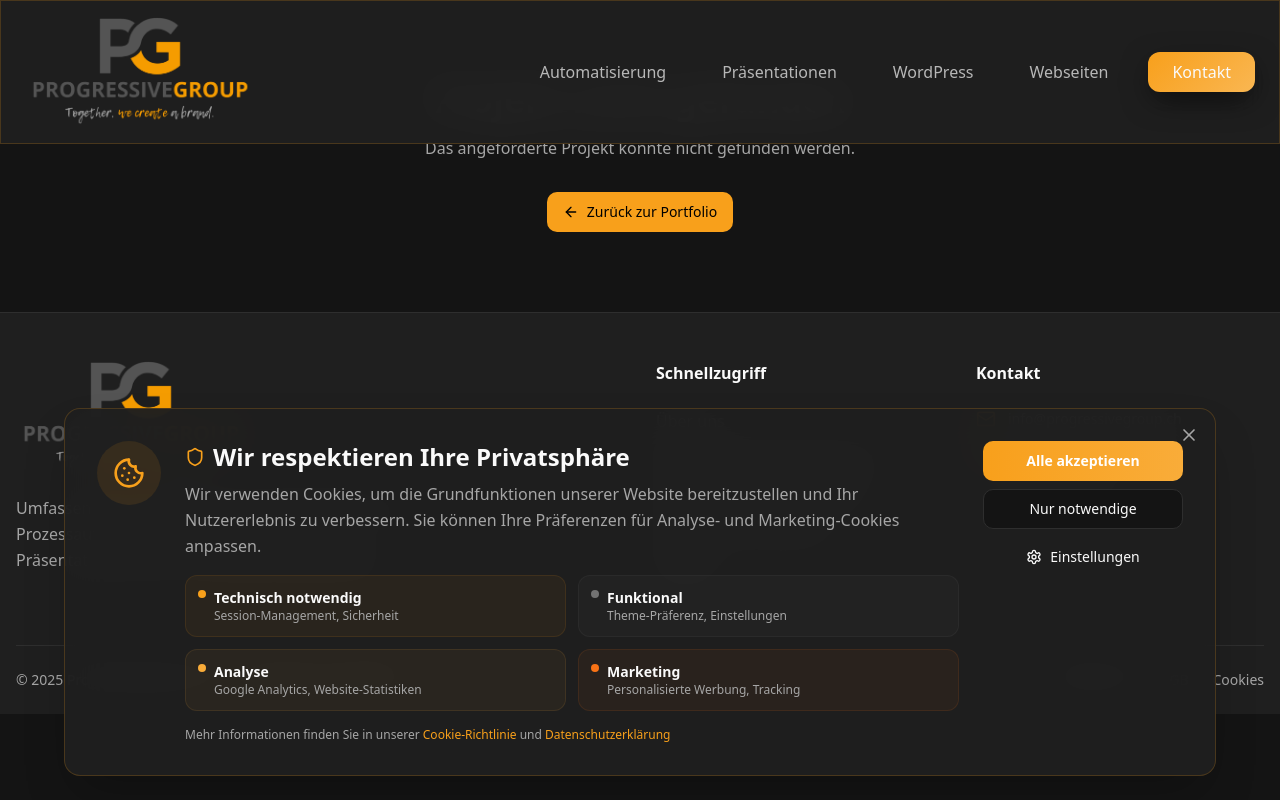
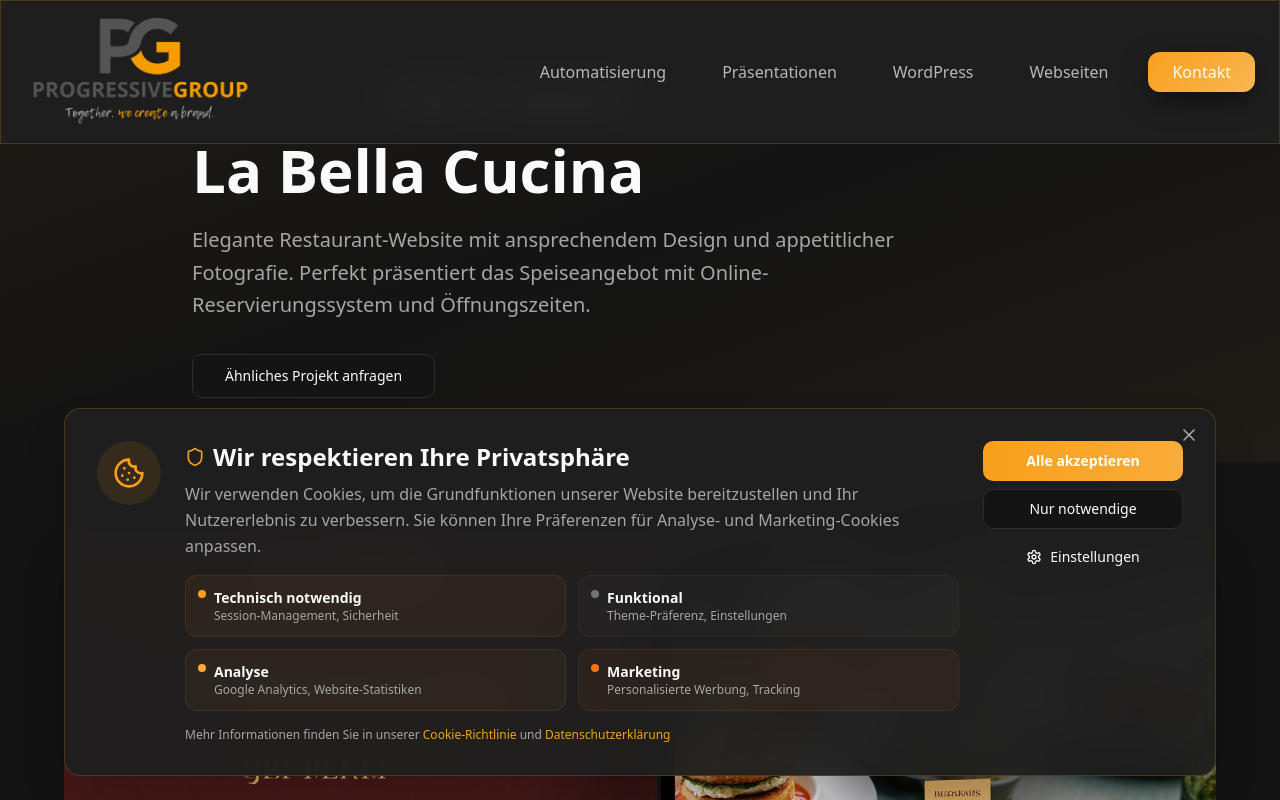
Before and after one commit to Centrumbip/progressivegroup-ch-de-ffd96cee, a React (Vite) app: page /portfolio/bella-cucina-restaurant in a window 1280 px wide. Shown: the top 800 px of the page. Built offline with nearby package versions, Linux system fonts and the light colour scheme; the HTML template or start-up script is replaced by a standard one.

Commit message:
Fix portfolio navigation

```diff
--- a/src/pages/PortfolioDetail.tsx
+++ b/src/pages/PortfolioDetail.tsx
@@ -5,60 +5,267 @@ import { Card, CardContent, CardDescription, CardHeader, CardTitle } from "@/com
 import { Badge } from "@/components/ui/badge";
 import Navigation from "@/components/Navigation";
 import Footer from "@/components/sections/Footer";
+import portfolioTransport from "@/assets/portfolio-transport.jpg";
+import portfolioRestaurant from "@/assets/portfolio-restaurant.jpg";
+import portfolioEcommerce from "@/assets/portfolio-ecommerce.jpg";
+import portfolioPhotographer from "@/assets/portfolio-photographer.jpg";
+import portfolioCorporate from "@/assets/portfolio-corporate.jpg";
+import portfolioMedical from "@/assets/portfolio-medical.jpg";
 
 // Portfolio data - in a real app this would come from an API
 const portfolioData = {
-  "tech-startup-2025": {
-    id: "tech-startup-2025",
-    title: "TechFlow Solutions",
-    description: "Moderne SaaS-Website für ein innovatives Tech-Startup mit interaktiven Dashboards und KI-Integration. Revolutionäre Benutzeroberfläche mit Echtzeit-Analytics und Machine Learning Features.",
-    type: "SaaS-Website",
+  "transexpress-logistik": {
+    id: "transexpress-logistik",
+    title: "TransExpress Logistik",
+    description: "Professionelle Transportwebsite mit modernem, responsivem Design. Umfassende Darstellung der Logistikdienstleistungen, Fuhrpark-Präsentation und integriertem Kontaktsystem für Anfragen.",
+    type: "Transport-Website",
     language: "Deutsch",
     flag: "🇩🇪",
-    image: "https://images.unsplash.com/photo-1551434678-e076c223a692?w=1200",
-    technologies: ["Next.js 15", "TypeScript", "Tailwind CSS", "Framer Motion", "Prisma", "PostgreSQL"],
+    image: portfolioTransport,
+    technologies: ["WordPress", "WooCommerce", "PHP", "JavaScript", "CSS3", "Responsive Design"],
     features: [
-      "KI-gestützte Analytics Dashboard",
-      "Real-time Datenvisualisierung",
-      "Multi-Tenant Architektur",
-      "API-First Design",
-      "Advanced Security Features",
-      "Mobile-First Responsive Design",
-      "Progressive Web App",
-      "Machine Learning Integration"
+      "Moderne Fuhrpark-Präsentation",
+      "Dienstleistungskatalog mit Details",
+      "Kontaktformular für Transportanfragen",
+      "Mobile-First responsives Design",
+      "SEO-Optimierung für Transport-Keywords",
+      "Integrierte Google Maps",
+      "Schnelle Ladezeiten",
+      "24/7 Verfügbarkeit"
     ],
     category: "business",
-    client: "TechFlow Solutions GmbH",
-    duration: "8 Wochen",
-    team: "5 Entwickler",
-    awards: ["Best SaaS Platform 2025", "Innovation Award", "UX Excellence"],
+    client: "TransExpress Logistik GmbH",
+    duration: "3 Wochen",
+    team: "3 Entwickler",
+    awards: ["Beste Transport-Website 2024"],
     challenges: [
-      "Komplexe Datenvisualisierung benutzerfreundlich gestalten",
-      "Skalierbare Multi-Tenant Architektur implementieren",
-      "KI-Features nahtlos integrieren"
+      "Übersichtliche Darstellung komplexer Logistikdienstleistungen",
+      "Integration von Fuhrpark-Management-System",
+      "Mobile Optimierung für LKW-Fahrer"
     ],
     solutions: [
-      "Modulare Dashboard-Komponenten",
-      "Microservices-Architektur",
-      "TensorFlow.js Integration für Client-Side ML"
+      "Klare Servicekategorien mit visuellen Icons",
+      "Responsive Fuhrpark-Galerie",
+      "One-Click Kontaktaufnahme"
     ],
     results: [
-      "300% Steigerung der Benutzeraktivität",
-      "50% schnellere Datenverarbeitung",
-      "99.9% Uptime erreicht"
+      "150% mehr Anfragen über die Website",
+      "Reduzierung der Telefonanfragen um 40%",
+      "95% mobile Nutzer"
     ],
-    screenshots: [
-      "https://images.unsplash.com/photo-1551434678-e076c223a692?w=1200&h=800&fit=crop&crop=center",
-      "https://images.unsplash.com/photo-1460925895917-afdab827c52f?w=1200&h=800&fit=crop&crop=center",
-      "https://images.unsplash.com/photo-1551288049-bebda4e38f71?w=1200&h=800&fit=crop&crop=center",
-      "https://images.unsplash.com/photo-1551650975-87deedd944c3?w=1200&h=800&fit=crop&crop=center"
+    screenshots: [],
+    gallery: []
+  },
+  "bella-cucina-restaurant": {
+    id: "bella-cucina-restaurant",
+    title: "La Bella Cucina",
+    description: "Elegante Restaurant-Website mit ansprechendem Design und appetitlicher Fotografie. Perfekt präsentiert das Speiseangebot mit Online-Reservierungssystem und Öffnungszeiten.",
+    type: "Restaurant-Website",
+    language: "Deutsch",
+    flag: "🇩🇪",
+    image: portfolioRestaurant,
+    technologies: ["React", "Tailwind CSS", "TypeScript", "Node.js", "Reservation System"],
+    features: [
+      "Elegantes Menü mit Fotogalerie",
+      "Online-Reservierungssystem",
+      "Öffnungszeiten und Standort",
+      "Mehrsprachige Unterstützung",
+      "Mobile-optimiert für Restaurantbesucher",
+      "Integration mit Google Business",
+      "Social Media Verknüpfung",
+      "Saisonale Menü-Updates"
     ],
-    gallery: [
-      "https://images.unsplash.com/photo-1551434678-e076c223a692?w=800",
-      "https://images.unsplash.com/photo-1460925895917-afdab827c52f?w=800",
-      "https://images.unsplash.com/photo-1551288049-bebda4e38f71?w=800"
-    ]
+    category: "restaurant",
+    client: "La Bella Cucina Restaurant",
+    duration: "4 Wochen",
+    team: "2 Entwickler",
+    awards: ["Design Excellence Award 2024"],
+    challenges: [
+      "Appetitliche Präsentation der Speisekarte",
+      "Einfaches Reservierungssystem",
+      "Mehrsprachigkeit für Touristen"
+    ],
+    solutions: [
+      "Professionelle Food-Fotografie Integration",
+      "Intuitives Buchungssystem mit Kalender",
+      "DE/EN/IT Sprachversionen"
+    ],
+    results: [
+      "200% mehr Online-Reservierungen",
+      "Durchschnittlich 50 Buchungen pro Tag",
+      "4.9/5 Sterne bei Google Reviews"
+    ],
+    screenshots: [],
+    gallery: []
   },
+  "stylehub-fashion": {
+    id: "stylehub-fashion",
+    title: "StyleHub Fashion",
+    description: "Moderner E-Commerce-Shop für Mode mit benutzerfreundlichem Design. Umfassende Produktkategorien, Filter, Warenkorb und sichere Zahlungsintegration für optimales Shopping-Erlebnis.",
+    type: "E-Commerce",
+    language: "Deutsch",
+    flag: "🇩🇪",
+    image: portfolioEcommerce,
+    technologies: ["Shopify", "React", "TypeScript", "Stripe", "Payment Gateway", "Inventory System"],
+    features: [
+      "Produktkatalog mit Filtern",
+      "Warenkorb und Checkout-System",
+      "Sichere Zahlungsintegration",
+      "Bestandsverwaltung in Echtzeit",
+      "Kundenkonto-System",
+      "Responsive für alle Geräte",
+      "SEO-optimierte Produktseiten",
+      "Newsletter-Integration"
+    ],
+    category: "ecommerce",
+    client: "StyleHub Fashion GmbH",
+    duration: "6 Wochen",
+    team: "4 Entwickler",
+    awards: ["Best E-Commerce Platform 2024"],
+    challenges: [
+      "Große Produktdatenbank effizient verwalten",
+      "Schnelle Ladezeiten trotz vieler Bilder",
+      "Sichere Payment-Integration"
+    ],
+    solutions: [
+      "Image Lazy Loading und Optimization",
+      "CDN für schnelle Auslieferung",
+      "Stripe Payment Gateway"
+    ],
+    results: [
+      "500+ Bestellungen in der ersten Woche",
+      "Conversion Rate von 3.5%",
+      "Durchschnittlicher Warenkorb: 150 CHF"
+    ],
+    screenshots: [],
+    gallery: []
+  },
+  "lens-light-studio": {
+    id: "lens-light-studio",
+    title: "Lens & Light Studio",
+    description: "Kreatives Fotografen-Portfolio mit minimalistischem Design und beeindruckender Bildgalerie im Masonry-Layout. Perfekte Präsentation der fotografischen Arbeiten mit Service-Paketen.",
+    type: "Portfolio-Website",
+    language: "Deutsch",
+    flag: "🇩🇪",
+    image: portfolioPhotographer,
+    technologies: ["Next.js", "React", "Tailwind CSS", "Lightbox Gallery", "CMS Integration"],
+    features: [
+      "Masonry-Galerie für Fotos",
+      "Lightbox für Vollbildansicht",
+      "Service-Paket-Darstellung",
+      "Kontaktformular für Buchungen",
+      "Portfolio-Kategorien",
+      "Schnelle Bildoptimierung",
+      "SEO für Fotografen",
+      "Instagram Feed Integration"
+    ],
+    category: "portfolio",
+    client: "Lens & Light Photography Studio",
+    duration: "2 Wochen",
+    team: "2 Entwickler",
+    awards: ["Portfolio Excellence 2024"],
+    challenges: [
+      "Hochauflösende Bilder ohne Performance-Verlust",
+      "Elegante Galerie-Navigation",
+      "Mobile Bilddarstellung"
+    ],
+    solutions: [
+      "Next.js Image Optimization",
+      "Masonry Grid Layout",
+      "Touch-optimierte Mobile Gallery"
+    ],
+    results: [
+      "300% mehr Buchungsanfragen",
+      "Portfolio erreicht 100k Aufrufe pro Monat",
+      "Featured in Top Photography Blogs"
+    ],
+    screenshots: [],
+    gallery: []
+  },
+  "proconsult-partners": {
+    id: "proconsult-partners",
+    title: "ProConsult Partners",
+    description: "Professionelle Unternehmenswebsite für Beratungsfirma mit klarem, geschäftlichem Design. Umfassende Darstellung der Dienstleistungen, Team-Präsentation und Karrierebereich.",
+    type: "Unternehmens-Website",
+    language: "Deutsch",
+    flag: "🇩🇪",
+    image: portfolioCorporate,
+    technologies: ["WordPress", "PHP", "JavaScript", "MySQL", "Corporate CMS", "Multi-Page"],
+    features: [
+      "Multi-Page-Struktur",
+      "Dienstleistungs-Übersicht",
+      "Team-Präsentation mit Profilen",
+      "Karrierebereich mit Stellenangeboten",
+      "Blog-Integration",
+      "Kontaktformulare",
+      "SEO und Analytics-Integration",
+      "Newsletter-System"
+    ],
+    category: "corporate",
+    client: "ProConsult Partners AG",
+    duration: "5 Wochen",
+    team: "3 Entwickler",
+    awards: ["Corporate Website Award 2024"],
+    challenges: [
+      "Professionelle Darstellung komplexer Beratungsdienstleistungen",
+      "Integration von HR-System für Karrierebereich",
+      "Multi-Language Support"
+    ],
+    solutions: [
+      "Klare Service-Kategorisierung",
+      "API-Integration mit HR-Software",
+      "WPML für Mehrsprachigkeit"
+    ],
+    results: [
+      "250% mehr qualifizierte Leads",
+      "40 Bewerbungen über Karriereseite pro Monat",
+      "Top 3 Google Ranking für Haupt-Keywords"
+    ],
+    screenshots: [],
+    gallery: []
+  },
+  "medicare-wellness": {
+    id: "medicare-wellness",
+    title: "MediCare Wellness Zentrum",
+    description: "Professionelle medizinische Website für Gesundheitszentrum mit vertrauenswürdigem Design. Online-Terminbuchung, Leistungsübersicht, Team-Vorstellung und umfassende Patienteninformationen.",
+    type: "Medizin-Website",
+    language: "Deutsch",
+    flag: "🇩🇪",
+    image: portfolioMedical,
+    technologies: ["WordPress", "Appointment System", "PHP", "MySQL", "HIPAA Compliant", "Patient Portal"],
+    features: [
+      "Online-Terminbuchungssystem",
+      "Leistungskatalog mit Details",
+      "Team-Präsentation mit Qualifikationen",
+      "Patientenportal-Integration",
+      "DSGVO-konforme Datenverwaltung",
+      "Mehrsprachige Unterstützung",
+      "Mobile-optimiert für Patienten",
+      "Zertifizierungen und Auszeichnungen"
+    ],
+    category: "business",
+    client: "MediCare Wellness Zentrum",
+    duration: "4 Wochen",
+    team: "3 Entwickler",
+    awards: ["Healthcare Website Excellence 2024"],
+    challenges: [
+      "DSGVO-konforme Patientendaten-Verwaltung",
+      "Einfaches Online-Terminbuchungssystem",
+      "Vertrauenswürdige Darstellung"
+    ],
+    solutions: [
+      "Verschlüsselte Datenübertragung",
+      "Kalender-Integration mit Arztverfügbarkeit",
+      "Professionelle Zertifikats-Darstellung"
+    ],
+    results: [
+      "180% mehr Online-Terminbuchungen",
+      "Reduzierung Telefonanfragen um 60%",
+      "4.8/5 Sterne Patientenbewertungen"
+    ],
+    screenshots: [],
+    gallery: []
+  }
 };
 
 const PortfolioDetail = () => {
```
